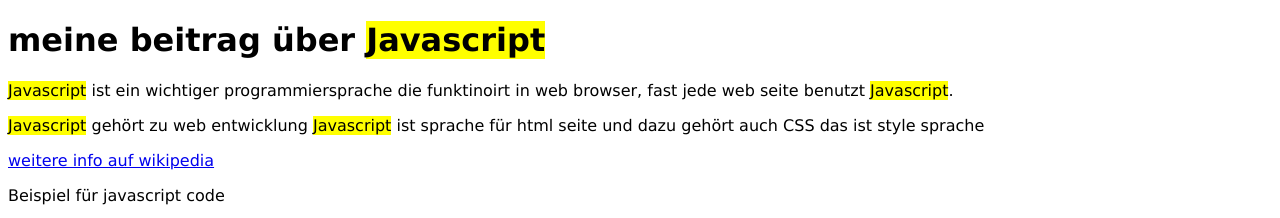
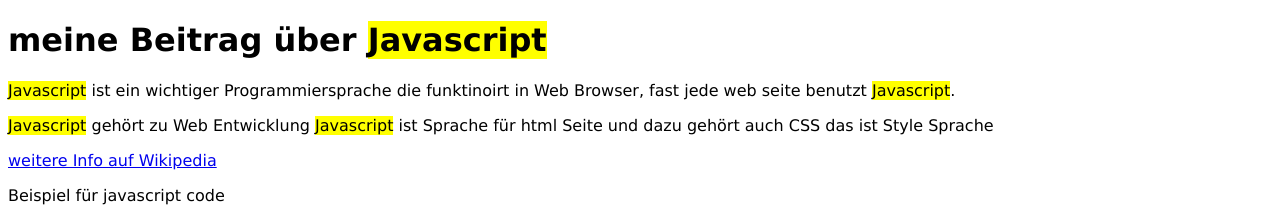
Before and after one commit to Andreaswinter2012/begasoft, a plain HTML site: page index.html in a window 1280 px wide. Shown: the top 218 px of the page. Drawn offline with Linux system fonts and the light colour scheme.

Commit message:
Fix typos and improve text in index.html

```diff
--- a/index.html
+++ b/index.html
@@ -12,10 +12,10 @@
     <title>Meine erste Webseite</title>
 </head>
 <body>
-    <h1>meine beitrag über <span class="class">Javascript</span></h1>
-    <p><span class="class">Javascript</span> ist ein wichtiger programmiersprache die funktinoirt in web browser, fast jede web seite benutzt <span class="class">Javascript</span>.
-    <p><span class="class">Javascript</span> gehört zu web entwicklung <span class="class">Javascript</span> ist sprache für html seite und dazu gehört auch CSS das ist style sprache</p>
-    <a href="https://de.wikipedia.org/wiki/JavaScript">weitere info auf wikipedia</a></p>
+    <h1>meine Beitrag über <span class="class">Javascript</span></h1>
+    <p><span class="class">Javascript</span> ist ein wichtiger Programmiersprache die funktinoirt in Web Browser, fast jede web seite benutzt <span class="class">Javascript</span>.
+    <p><span class="class">Javascript</span> gehört zu Web Entwicklung <span class="class">Javascript</span> ist Sprache für html Seite und dazu gehört auch CSS das ist Style Sprache</p>
+    <a href="https://de.wikipedia.org/wiki/JavaScript">weitere Info auf Wikipedia</a></p>
     <p>Beispiel für javascript code</p>
     <img src="js.gif" alt="Javascript Bild" width="500">
     <br>
```
